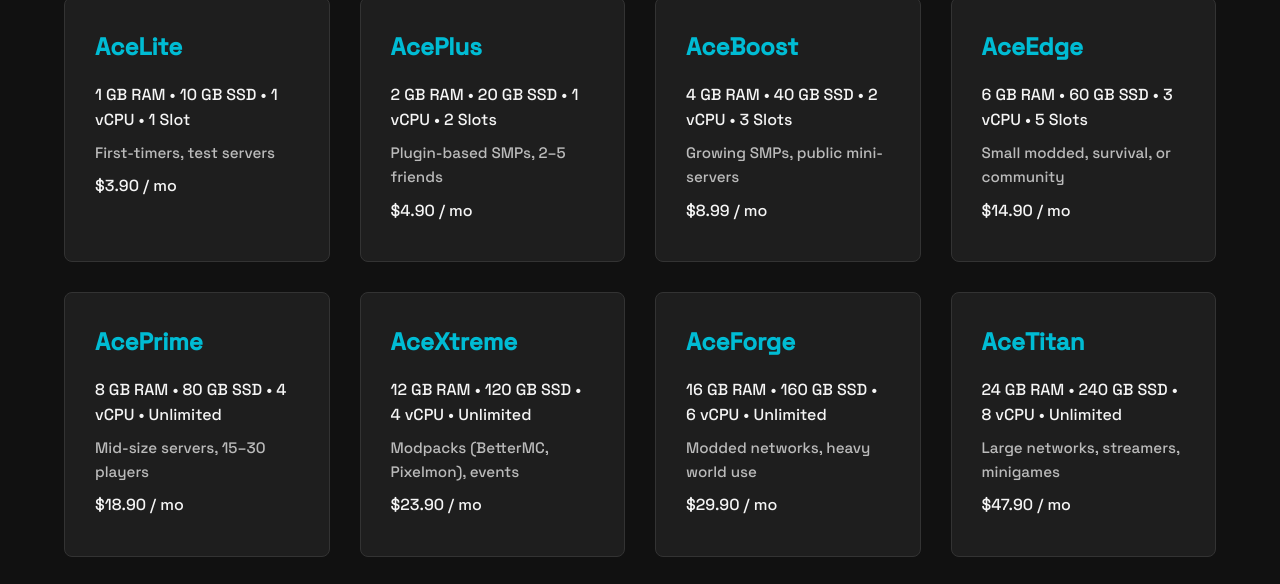
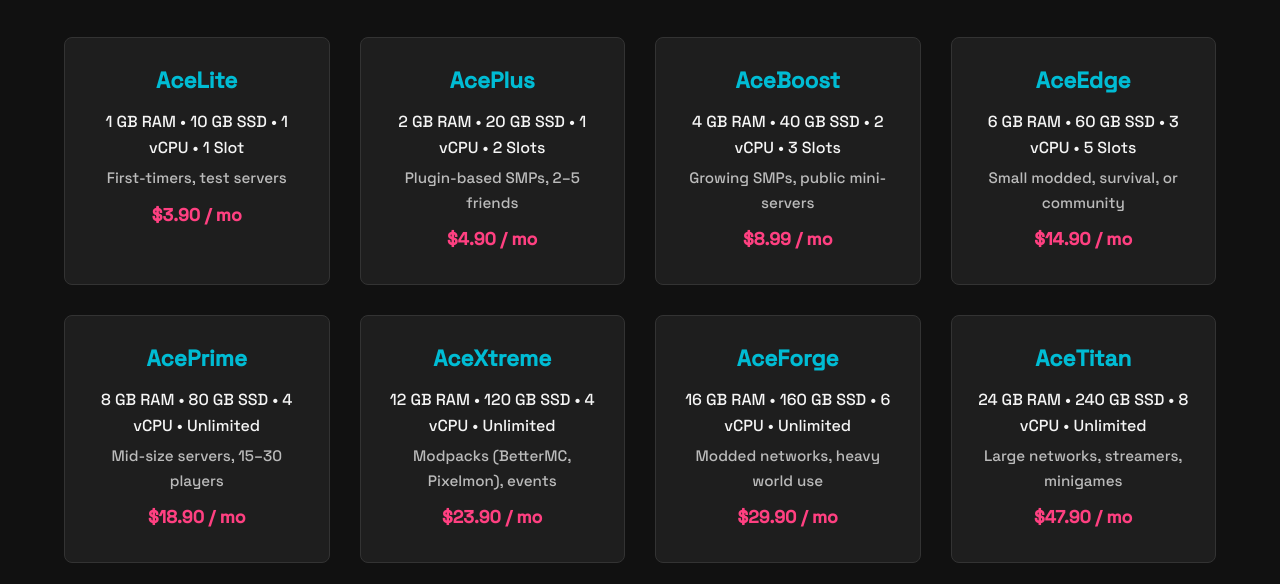
Before and after one commit to SereneNigg/acenodes, a plain HTML site: page plans.html in a window 1280 px wide. Shown: the part 146-730 px from the top of the page. Drawn offline with Linux system fonts and the light colour scheme.

Commit message:
Update styles.css

```diff
--- a/styles.css
+++ b/styles.css
@@ -283,3 +283,45 @@ footer {
 .plans-table tbody tr:hover {
   background-color: #2a2a2a;
 }
+.plans-grid {
+  display: grid;
+  grid-template-columns: repeat(auto-fit, minmax(250px, 1fr));
+  gap: 30px;
+  margin-top: 40px;
+}
+
+.plan-card {
+  background-color: #1e1e1e;
+  border: 1px solid #333;
+  padding: 25px;
+  border-radius: 8px;
+  text-align: center;
+  transition: transform 0.3s ease, box-shadow 0.3s ease;
+}
+
+.plan-card:hover {
+  transform: translateY(-5px);
+  box-shadow: 0 4px 12px rgba(0, 188, 212, 0.2);
+}
+
+.plan-card h3 {
+  color: #00bcd4;
+  margin-bottom: 10px;
+  font-size: 1.4rem;
+}
+
+.plan-card p {
+  margin: 6px 0;
+}
+
+.plan-card .description {
+  font-size: 0.95rem;
+  color: #bbb;
+}
+
+.plan-card .price {
+  margin-top: 10px;
+  font-weight: bold;
+  font-size: 1.1rem;
+  color: #ff4081;
+}
```
